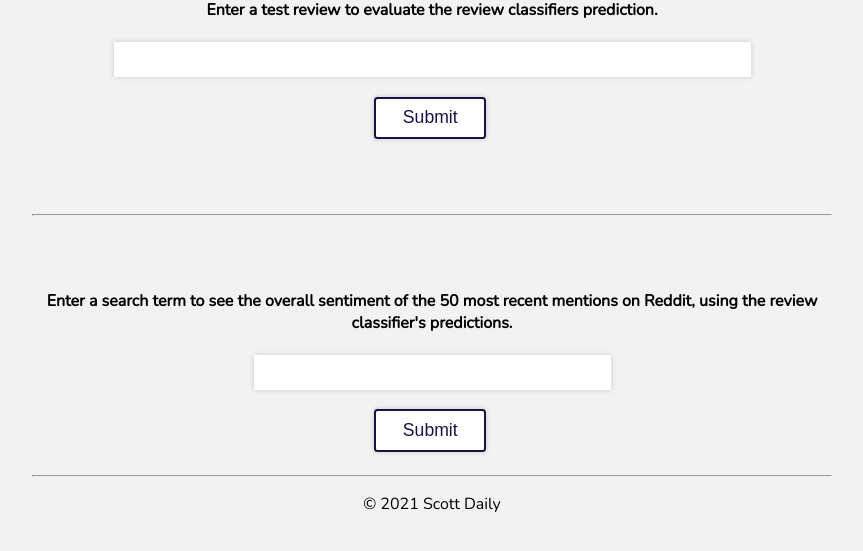
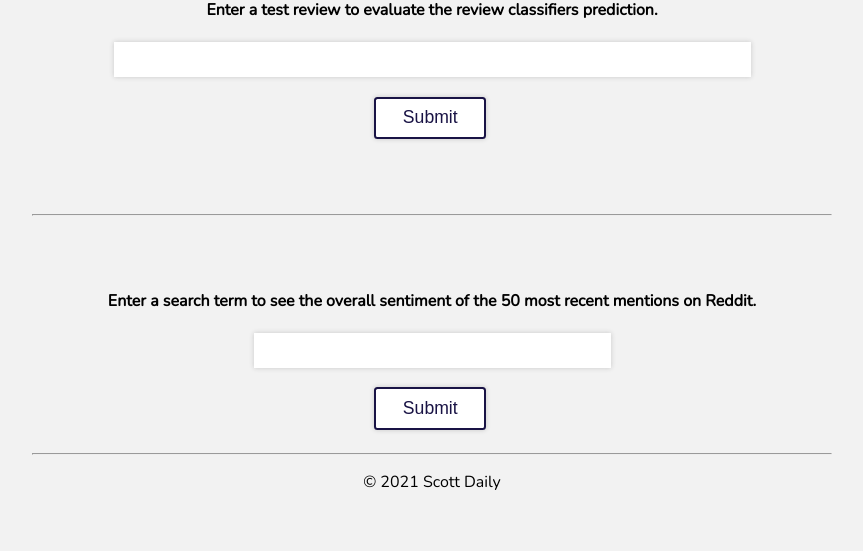
Before and after one commit to scott-daily/flask-data-app, a Flask app: page /home in a window 1280 px wide. Shown: the part 142-693 px from the top of the page, without its empty margins (208-1071 px from the left). Run offline with Flask 2, Linux system fonts and the light colour scheme; parts of the project's set-up code (start-up, migrations or seed data) failed here and were passed over; some libraries are stand-ins or nearby versions.

Commit message:
Changed prompt for reddit search

```diff
--- a/templates/home.html
+++ b/templates/home.html
@@ -20,7 +20,7 @@ Home
     <br>
     <br>
     <form action="/api/score" method = "POST">
-        <p><h4>Enter a search term to see the overall sentiment of the 50 most recent mentions on Reddit, using the review classifier's predictions.</h4></p>
+        <p><h4>Enter a search term to see the overall sentiment of the 50 most recent mentions on Reddit.</h4></p>
         <p><input type='text' name='searchTerm' size='40' /></p>
         <div class="loader" id="loader"></div>
         <div id="myDiv">
```
